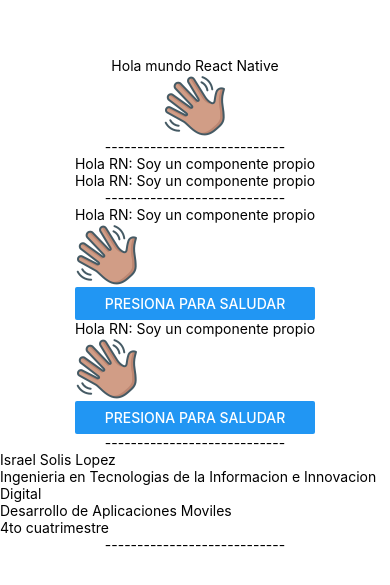
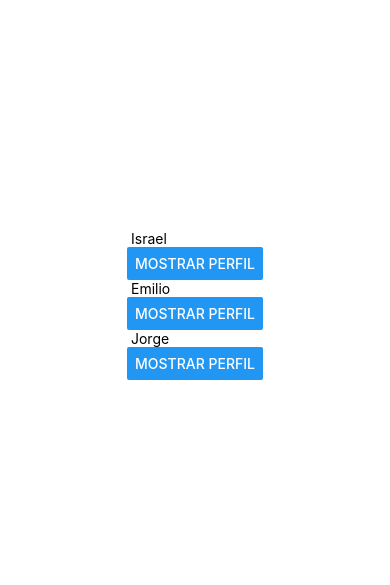
Before and after one commit to israauwuu/DAM_TIID222, a React Native app in the folder my-app2/: screen / in a window 390 px wide. Shown: the part 117-702 px from the top of the page. Built offline with nearby package versions, Linux system fonts and the light colour scheme.

Commit message:
Agregamos propiedades al perfil y usamos el hook useState

```diff
--- a/my-app2/App.js
+++ b/my-app2/App.js
@@ -12,21 +12,13 @@
 
     <View style={styles.container}>
 
-      <Text>Hola mundo React Native</Text>
-      <Image source={require('./assets/wave.png')} />
 
-      <Text>----------------------------</Text>
-      <Saludo></Saludo>
-      <Saludo/>
+      <Perfil nombre="Israel" carrera="ITIID" materia="Programación Móvil" cuatrimestre="4to cuatrimestre"/>
 
-      <Text>----------------------------</Text>
-      <Saludo2></Saludo2>
-      <Saludo2/>
+      <Perfil nombre="Emilio" carrera="ITIID" materia="Programación Móvil" cuatrimestre="4to cuatrimestre"/>
 
-      <Text>----------------------------</Text>
-      <Perfil/>
+      <Perfil nombre="Jorge" carrera="ITIID" materia="Programación Móvil" cuatrimestre="4to cuatrimestre"  />
 
-      <Text>----------------------------</Text>
       <StatusBar style="auto" />
 
     </View>
--- a/my-app2/components/Perfil.js
+++ b/my-app2/components/Perfil.js
@@ -1,12 +1,20 @@
-import {Text, View} from 'react-native';
+import {Text, View, Button} from 'react-native';
+import { useState } from 'react';
 
-export const Perfil=()=>{
+export const Perfil=({nombre, carrera, materia, cuatrimestre})=>{
+    const [mostrar, setMostrar] = useState(false);
     return(
         <View>
-            <Text>Israel Solis Lopez</Text>
-            <Text>Ingenieria en Tecnologias de la Informacion e Innovacion Digital</Text>
-            <Text>Desarrollo de Aplicaciones Moviles</Text>
-            <Text>4to cuatrimestre</Text>
+
+            <Text> {nombre} </Text>
+            {mostrar &&
+            <>
+            <Text> {carrera} </Text>
+            <Text> {materia} </Text>
+            <Text> {cuatrimestre} </Text>
+            </>
+            }
+            <Button title={mostrar ? "Ocultar perfil" : "Mostrar perfil"} onPress={() => setMostrar(!mostrar)} />
         </View>
     )
 }
```
